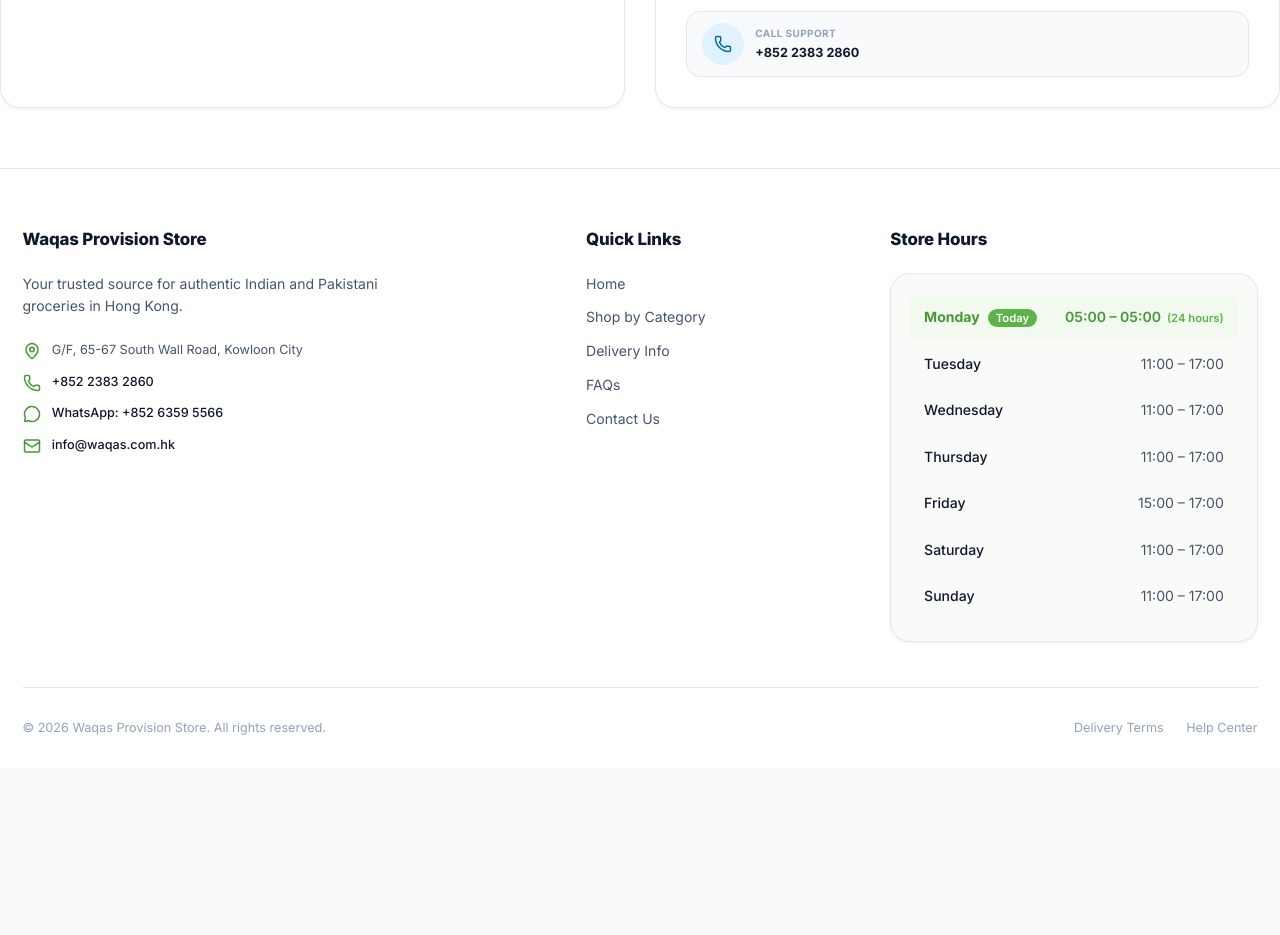
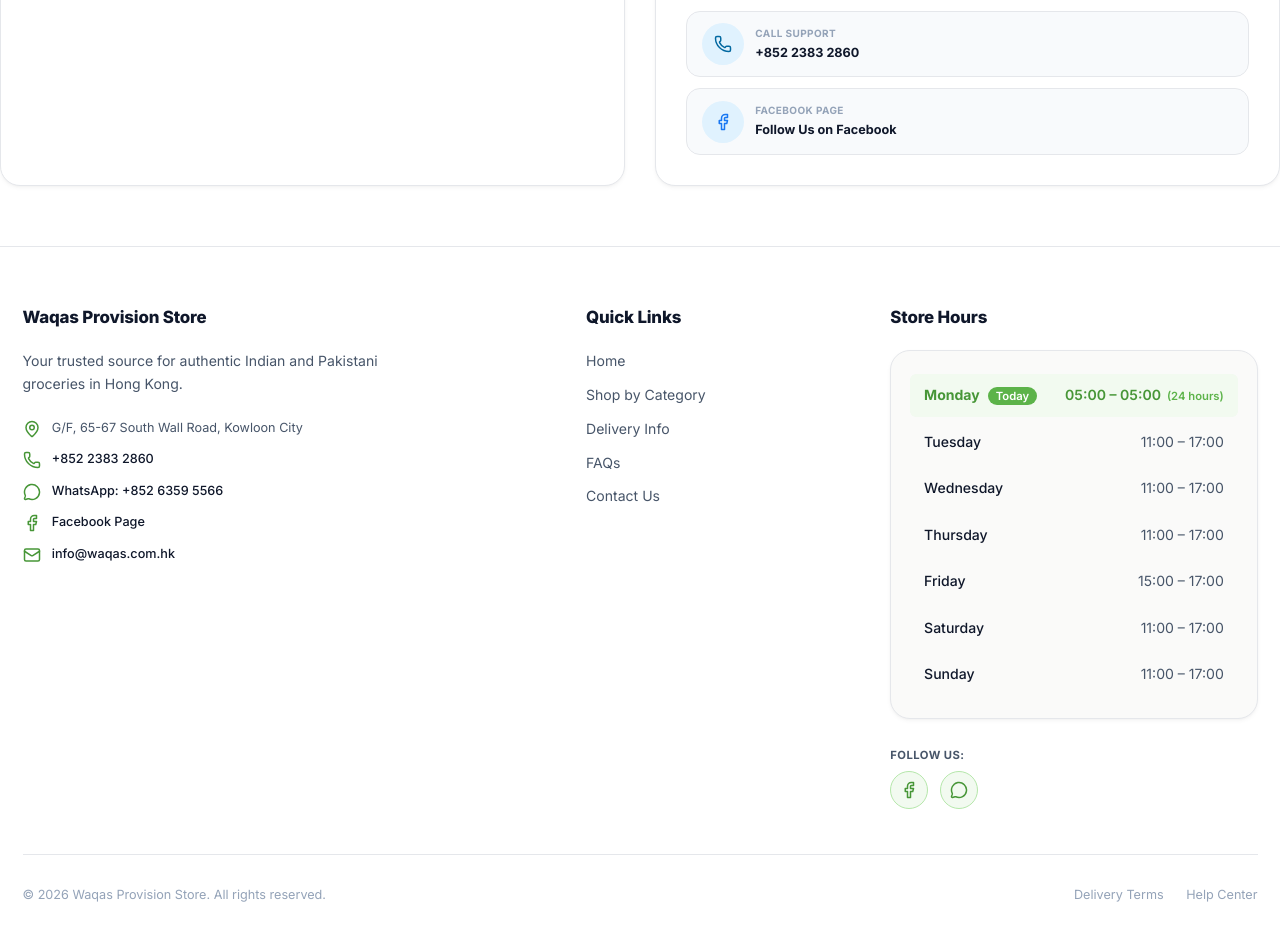
Before and after one commit to Yatimehta/Hongkong-grocery, a React (Vite) app: page / in a window 1280 px wide. Shown: the part 5060-5995 px from the top of the page. Before the commit the page ends 5828 px from the top, so only its background shows below. Built offline with nearby package versions, Linux system fonts and the light colour scheme; no server answers.

Commit message:
feat: Add Facebook page links to footer, homepage contact section, and contact page

```diff
--- a/src/components/Footer.css
+++ b/src/components/Footer.css
@@ -101,6 +101,48 @@
   border: 1px solid var(--color-border);
 }
 
+.footer-social-wrap {
+  display: flex;
+  flex-direction: column;
+  gap: var(--space-2);
+  margin-top: var(--space-3);
+}
+
+.footer-social-label {
+  font-size: var(--font-size-xs);
+  font-weight: 700;
+  text-transform: uppercase;
+  letter-spacing: 0.04em;
+  color: var(--color-text-secondary);
+}
+
+.footer-social-bar {
+  display: flex;
+  align-items: center;
+  gap: var(--space-3);
+}
+
+.footer-social-icon-btn {
+  display: inline-flex;
+  align-items: center;
+  justify-content: center;
+  width: 38px;
+  height: 38px;
+  border-radius: 50%;
+  background: var(--color-primary-50);
+  color: var(--color-primary-dark);
+  border: 1px solid var(--color-primary-200);
+  transition: all 200ms ease;
+  text-decoration: none;
+}
+
+.footer-social-icon-btn:hover {
+  background: var(--color-primary);
+  color: #FFFFFF !important;
+  transform: translateY(-2px);
+  box-shadow: 0 4px 10px rgba(92, 179, 73, 0.3);
+}
+
 .footer-bottom {
   display: flex;
   flex-direction: column;
--- a/src/components/Footer.jsx
+++ b/src/components/Footer.jsx
@@ -2,6 +2,7 @@
 import { Link } from 'react-router-dom';
 import { useStore } from '../hooks/useStore';
 import { MapPin, Phone, MessageCircle, Mail } from 'lucide-react';
+import FacebookIcon from './icons/FacebookIcon';
 import './Footer.css';
 import HoursTable from './HoursTable';
 
@@ -15,6 +16,7 @@
   const rawWhatsApp = settings?.whatsapp_number || '85263595566';
   const cleanWhatsApp = rawWhatsApp.replace(/\D/g, '');
   const contactEmail = settings?.contact_email || 'info@waqas.com.hk';
+  const facebookUrl = 'https://www.facebook.com/share/18w3391ea6/?mibextid=wwXIfr';
 
   const displayWhatsApp = rawWhatsApp === '85263595566' ? '+852 6359 5566' : rawWhatsApp;
 
@@ -44,6 +46,12 @@
                 </a>
               </p>
               <p className="footer-contact-item">
+                <FacebookIcon size={18} className="footer-icon" />
+                <a href={facebookUrl} target="_blank" rel="noopener noreferrer">
+                  Facebook Page
+                </a>
+              </p>
+              <p className="footer-contact-item">
                 <Mail size={18} className="footer-icon" />
                 <a href={`mailto:${contactEmail}`}>{contactEmail}</a>
               </p>
@@ -62,11 +70,35 @@
             </ul>
           </div>
 
-          {/* Hours */}
+          {/* Hours & Social */}
           <div className="footer-section">
             <h3 className="footer-title">Store Hours</h3>
             <div className="footer-hours">
               <HoursTable />
+            </div>
+
+            <div className="footer-social-wrap mt-3">
+              <span className="footer-social-label">Follow Us:</span>
+              <div className="footer-social-bar">
+                <a
+                  href={facebookUrl}
+                  target="_blank"
+                  rel="noopener noreferrer"
+                  aria-label="Facebook Page"
+                  className="footer-social-icon-btn"
+                >
+                  <FacebookIcon size={18} />
+                </a>
+                <a
+                  href={`https://wa.me/${cleanWhatsApp}`}
+                  target="_blank"
+                  rel="noopener noreferrer"
+                  aria-label="WhatsApp Support"
+                  className="footer-social-icon-btn"
+                >
+                  <MessageCircle size={18} />
+                </a>
+              </div>
             </div>
           </div>
         </div>
--- /dev/null
+++ b/src/components/icons/FacebookIcon.jsx
@@ -0,0 +1,19 @@
+import React from 'react';
+
+export default function FacebookIcon({ size = 18, className = '' }) {
+  return (
+    <svg
+      width={size}
+      height={size}
+      viewBox="0 0 24 24"
+      fill="none"
+      stroke="currentColor"
+      strokeWidth="2"
+      strokeLinecap="round"
+      strokeLinejoin="round"
+      className={className}
+    >
+      <path d="M18 2h-3a5 5 0 0 0-5 5v3H7v4h3v8h4v-8h3l1-4h-4V7a1 1 0 0 1 1-1h3z" />
+    </svg>
+  );
+}
--- a/src/pages/ContactPage.css
+++ b/src/pages/ContactPage.css
@@ -76,6 +76,11 @@
   color: #15803D;
 }
 
+.facebook-box {
+  background: #E0F2FE;
+  color: #1877F2;
+}
+
 .phone-box {
   background: #E0F2FE;
   color: #0369A1;
@@ -146,6 +151,16 @@
 
 .whatsapp-action-btn:hover {
   background: #1EBE5A;
+}
+
+.facebook-action-btn {
+  background: #1877F2;
+  color: #FFFFFF !important;
+  box-shadow: 0 4px 12px rgba(24, 119, 242, 0.3);
+}
+
+.facebook-action-btn:hover {
+  background: #0C63D4;
 }
 
 .phone-action-btn {
--- a/src/pages/ContactPage.jsx
+++ b/src/pages/ContactPage.jsx
@@ -1,6 +1,7 @@
 import React, { useState } from 'react';
 import { useStore } from '../hooks/useStore';
 import { MapPin, Phone, MessageSquare, Mail, Clock, Send, CheckCircle } from 'lucide-react';
+import FacebookIcon from '../components/icons/FacebookIcon';
 import './ContactPage.css';
 
 export default function ContactPage() {
@@ -14,6 +15,7 @@
   const cleanWhatsApp = rawWhatsApp.replace(/\D/g, '');
   const displayWhatsApp = rawWhatsApp === '85263595566' ? '+852 6359 5566' : rawWhatsApp;
   const contactEmail = settings?.contact_email || 'info@waqas.com.hk';
+  const facebookUrl = 'https://www.facebook.com/share/18w3391ea6/?mibextid=wwXIfr';
 
   const handleSubmit = (e) => {
     e.preventDefault();
@@ -70,6 +72,25 @@
               className="contact-action-btn whatsapp-action-btn"
             >
               <MessageSquare size={18} /> Chat on WhatsApp ({displayWhatsApp})
+            </a>
+          </div>
+        </div>
+
+        {/* Facebook Page */}
+        <div className="contact-card contact-card-facebook">
+          <div className="contact-card-icon-box facebook-box">
+            <FacebookIcon size={24} />
+          </div>
+          <div className="contact-card-content">
+            <h3>Facebook Page</h3>
+            <p className="contact-text">Follow us for weekly special offers, new arrivals & community updates.</p>
+            <a
+              href={facebookUrl}
+              target="_blank"
+              rel="noopener noreferrer"
+              className="contact-action-btn facebook-action-btn"
+            >
+              <FacebookIcon size={18} /> Visit Facebook Page
             </a>
           </div>
         </div>
--- a/src/pages/HomePage.css
+++ b/src/pages/HomePage.css
@@ -785,6 +785,11 @@
   color: #0369A1;
 }
 
+.facebook-bubble {
+  background: #E0F2FE;
+  color: #1877F2;
+}
+
 .contact-label {
   font-size: 10px;
   font-weight: 700;
--- a/src/pages/HomePage.jsx
+++ b/src/pages/HomePage.jsx
@@ -7,6 +7,7 @@
   Search, Truck, ShieldCheck, MapPin, Phone, MessageSquare,
   Sparkles, TrendingUp, ChevronRight, Award, ArrowRight, Store, CheckCircle2, Flame
 } from 'lucide-react';
+import FacebookIcon from '../components/icons/FacebookIcon';
 import './HomePage.css';
 
 // Curated high-res category imagery for circular icons
@@ -407,6 +408,18 @@
                   </a>
                 </div>
               </div>
+
+              <div className="contact-link-item">
+                <div className="contact-icon-bubble facebook-bubble">
+                  <FacebookIcon size={18} />
+                </div>
+                <div>
+                  <span className="contact-label">Facebook Page</span>
+                  <a href="https://www.facebook.com/share/18w3391ea6/?mibextid=wwXIfr" target="_blank" rel="noopener noreferrer">
+                    Follow Us on Facebook
+                  </a>
+                </div>
+              </div>
             </div>
           </div>
         </div>
```
